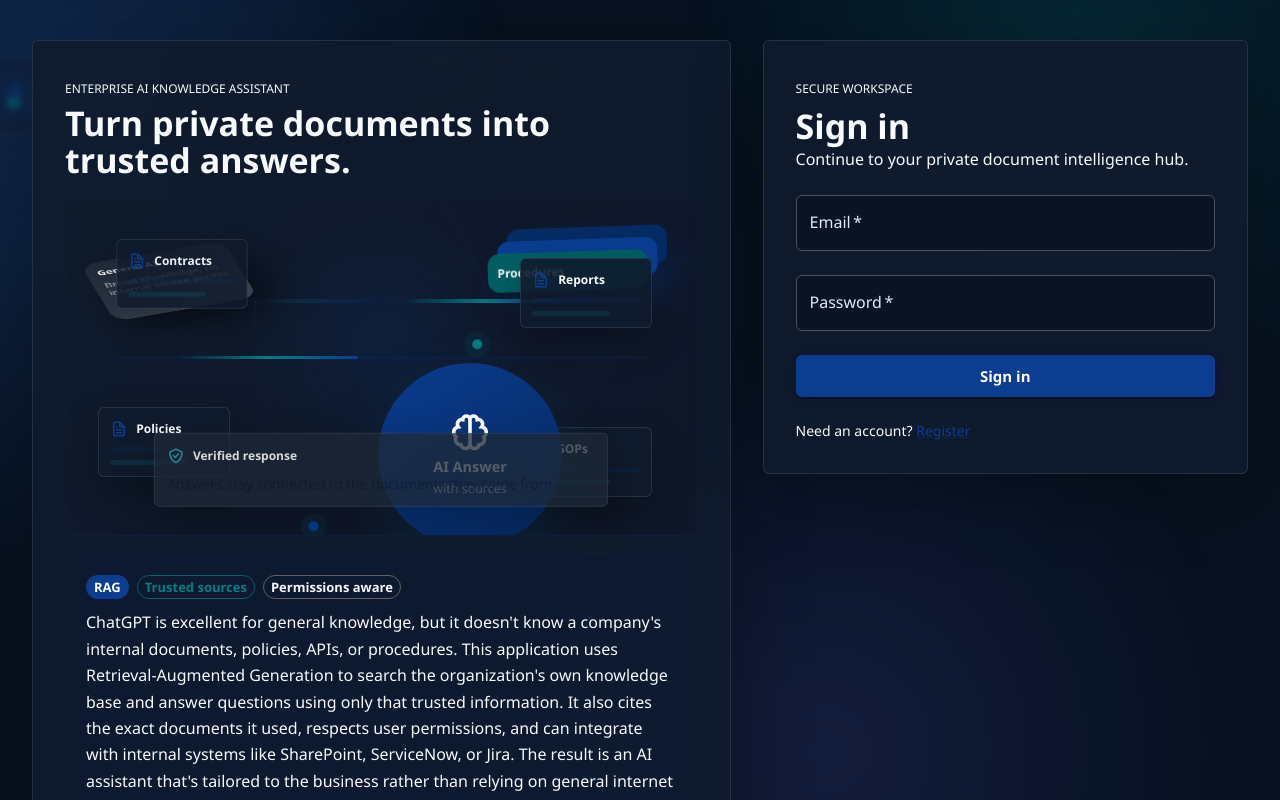
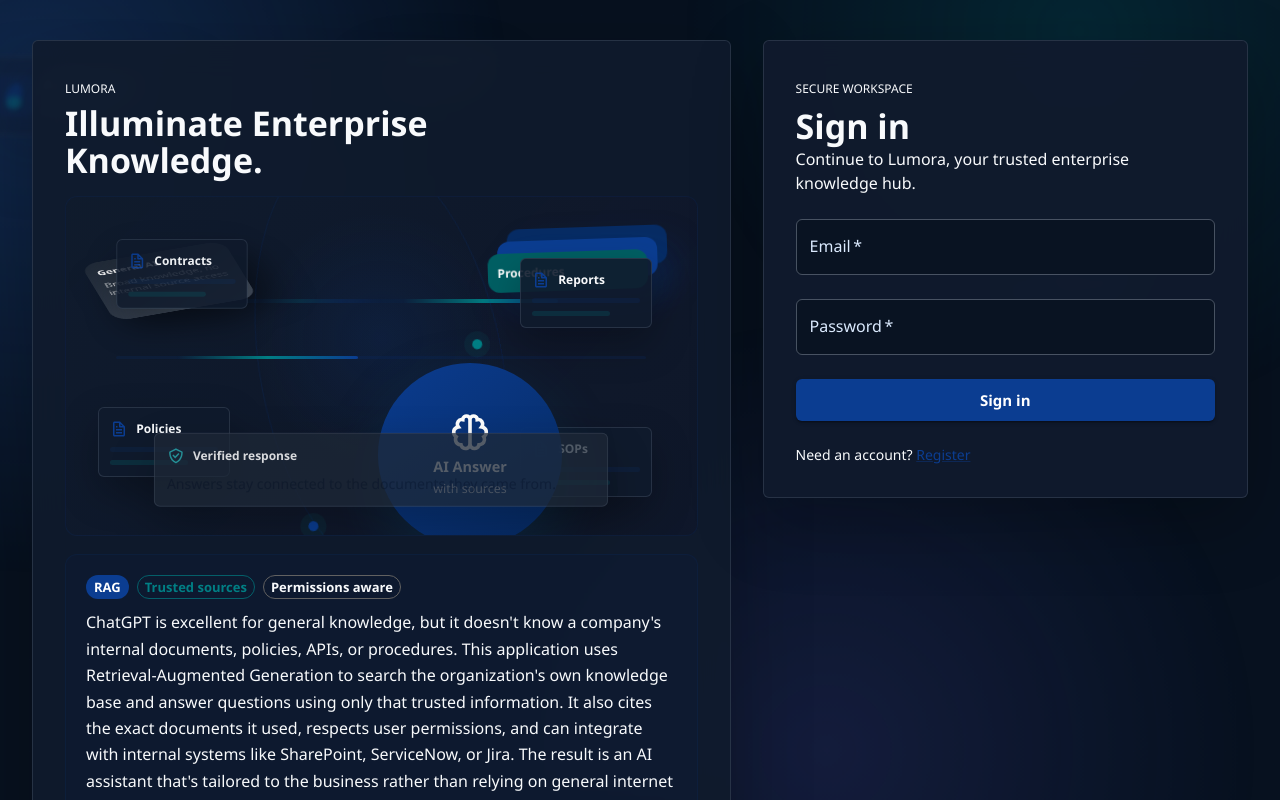
Before and after one commit to Nahome123/-Enterprise-AI-Assistant, a React (Vite) app in the folder frontend/: page / in a window 1280 px wide. Shown: the top 800 px of the page. Built offline with nearby package versions, Linux system fonts and the light colour scheme; no server answers.

Commit message:
Apply Lumora branding

```diff
--- a/frontend/src/components/Navbar.tsx
+++ b/frontend/src/components/Navbar.tsx
@@ -52,14 +52,14 @@
               boxShadow: "0 12px 24px rgba(11, 61, 145, 0.22)",
             }}
           >
-            AI
+            L
           </Box>
           <Box>
             <Typography variant="h6" sx={{ lineHeight: 1.1 }}>
-              Enterprise AI Assistant
+              Lumora
             </Typography>
             <Typography variant="caption" color="text.secondary">
-              Knowledge retrieval workspace
+              Illuminate Enterprise Knowledge.
             </Typography>
           </Box>
           <Chip
--- a/frontend/src/pages/Login.tsx
+++ b/frontend/src/pages/Login.tsx
@@ -163,10 +163,10 @@
           <Stack spacing={2.25} sx={{ height: "100%" }}>
             <Box>
               <Typography variant="overline" color="secondary.dark">
-                Enterprise AI Knowledge Assistant
+                Lumora
               </Typography>
               <Typography variant="h4" sx={{ maxWidth: 560, fontWeight: 900, lineHeight: 1.08 }}>
-                Turn private documents into trusted answers.
+                Illuminate Enterprise Knowledge.
               </Typography>
             </Box>
 
@@ -610,7 +610,7 @@
                 Sign in
               </Typography>
               <Typography color="text.secondary">
-                Continue to your private document intelligence hub.
+                Continue to Lumora, your trusted enterprise knowledge hub.
               </Typography>
             </Box>
             {error ? <Alert severity="error">{error}</Alert> : null}
```
Also changed, not shown: 2 other files (tests, documents, lock files or other folders).
